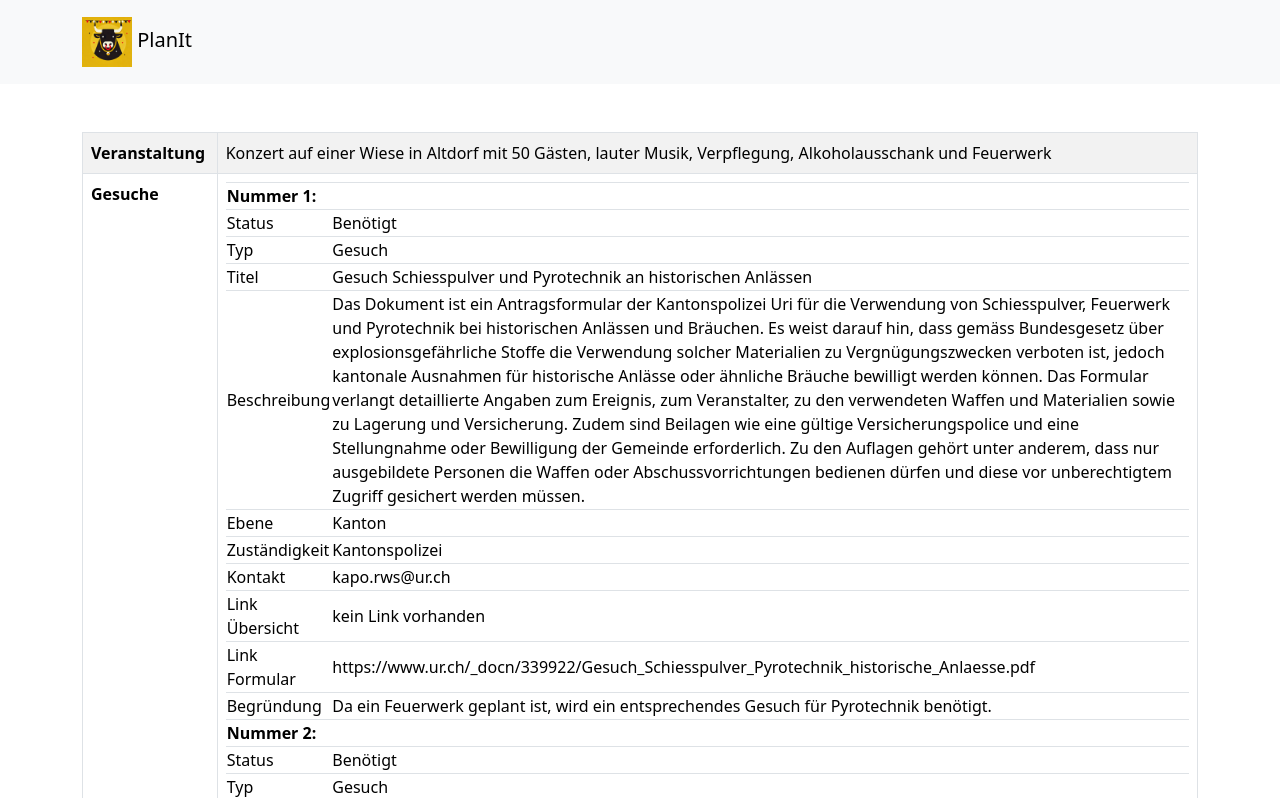
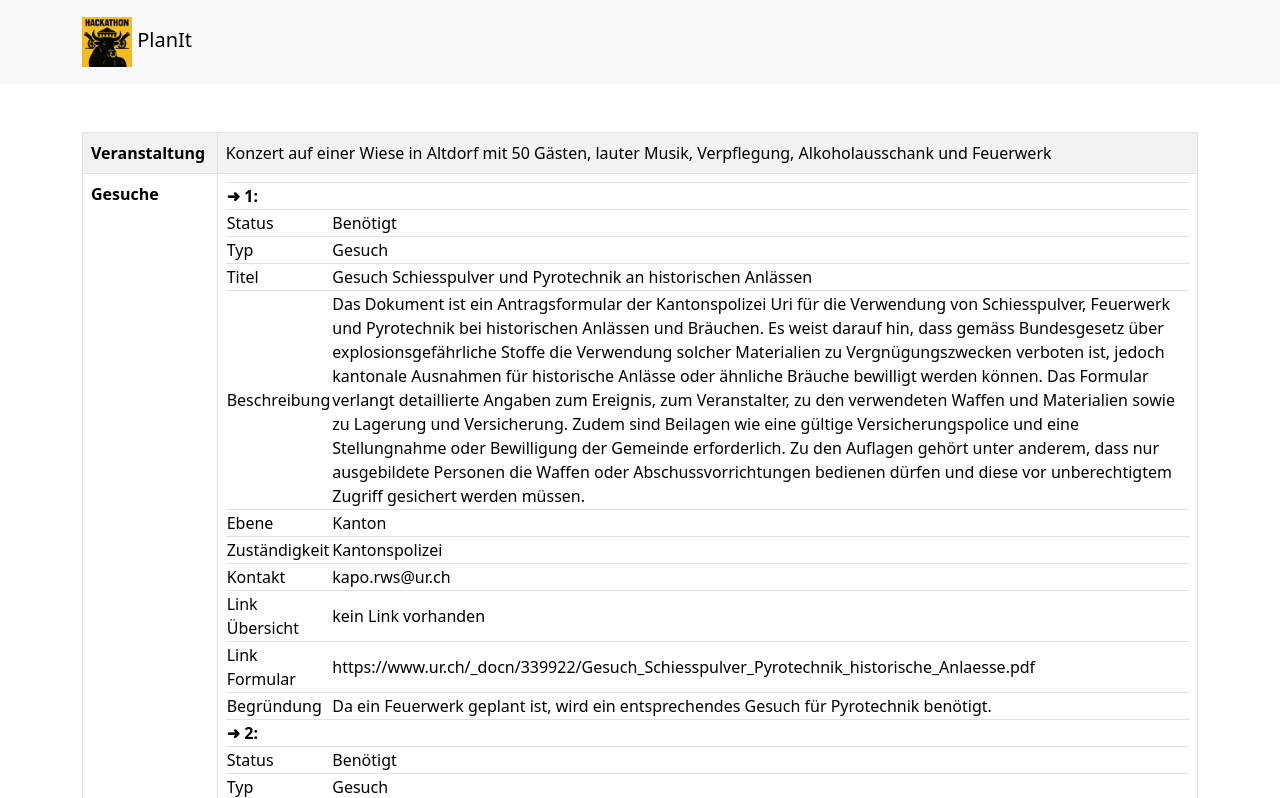
Before and after one commit to mogisler/Hackaton25, a website: page antwort.html in a window 1280 px wide. Shown: the top 798 px of the page. Drawn offline with nearby package versions, Linux system fonts and the light colour scheme.

Commit message:
change Logo in header and favicon

```diff
--- a/antwort.html
+++ b/antwort.html
@@ -5,8 +5,7 @@
     <meta charset="UTF-8">
     <meta name="viewport" content="width=device-width, initial-scale=1">
     <title>PlanIt</title>
-    <link rel="icon" href="./srcFrontend/Logo.ico">
-    <link rel="icon" type="image/x-icon" href="./sources/selbst_erstelltes_logo_shirt_ohne_hintergrund.png">
+    <link rel="icon" href="./srcFrontend/PlanIt_Logo.ico" type="image/x-icon">
     <link href="https://cdn.jsdelivr.net/npm/bootstrap@5.3.3/dist/css/bootstrap.min.css" rel="stylesheet"
         integrity="sha384-QWTKZyjpPEjISv5WaRU9OFeRpok6YctnYmDr5pNlyT2bRjXh0JMhjY6hW+ALEwIH" crossorigin="anonymous">
     <script>
@@ -107,7 +106,7 @@
             nestedTable.className = 'table table-bordered table-striped table-responsive-sm';
             array.forEach((item, index) => {
                 const headerRow = document.createElement('tr');
-                const headerCell = createCell(`Nummer  ${index + 1}:`, true, 2);
+                const headerCell = createCell(`➜ ${index + 1}:`, true, 2);
                 headerRow.appendChild(headerCell);
                 nestedTable.appendChild(headerRow);
                 for (let key in item) {
@@ -153,16 +152,16 @@
         <nav class="navbar bg-body-tertiary">
             <div class="container">
                 <a class="navbar-brand" href="./index.html">
-                    <img src="./srcFrontend/Logo.webp" alt="Bootstrap" width="auto" height="50">
+                    <img src="./srcFrontend/PlanIt_Logo.webp" alt="Bootstrap" width="auto" height="50">
                    PlanIt </a>
             </div>
         </nav>
     </header>
     <main>
-        <div class="container mt-5">
+        <div class="container my-5">
             <div class="row">
                 <div class="col">
-                    <table class="table table-bordered table-striped table-responsive-sm">
+                    <table class="table table-bordered table-striped">
                         <tbody>
                             <!-- Die Tabelle wird dynamisch generiert -->
                         </tbody>
```
Also changed, not shown: index.html (+2 -2 lines), srcFrontend/Logo.ico (deleted), srcFrontend/Logo.webp (deleted), srcFrontend/PlanIt_Logo.ico (added), srcFrontend/PlanIt_Logo.webp (added).
